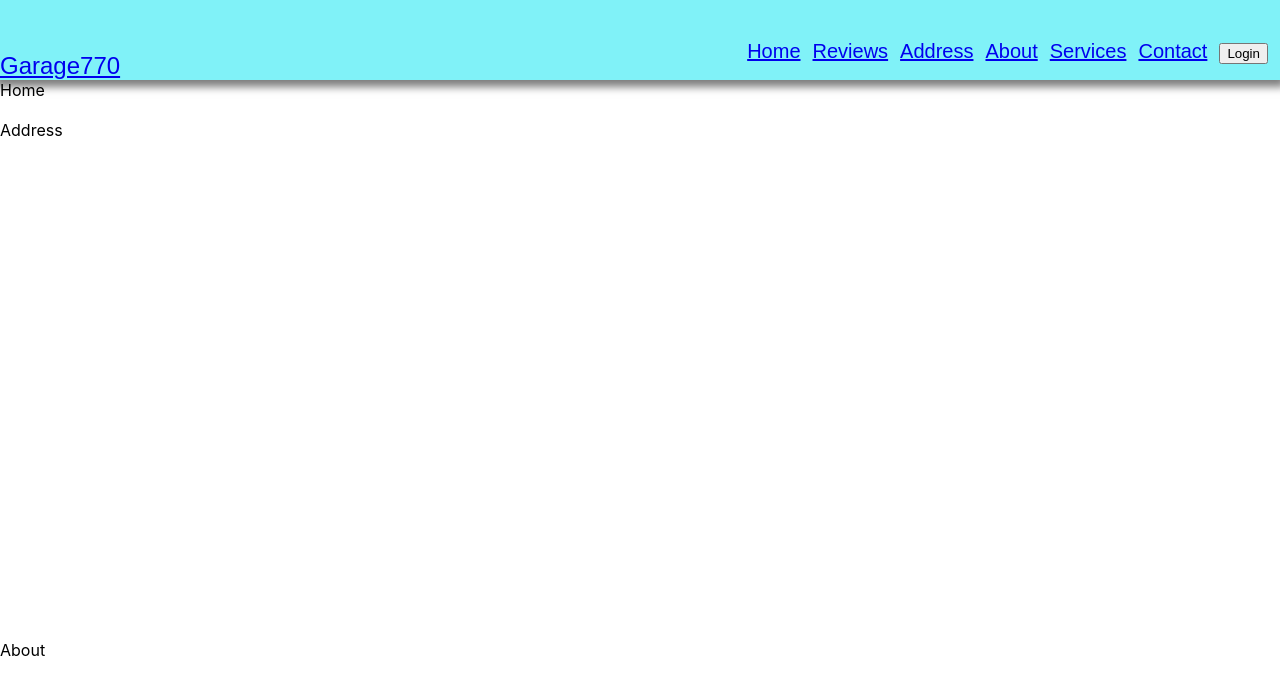
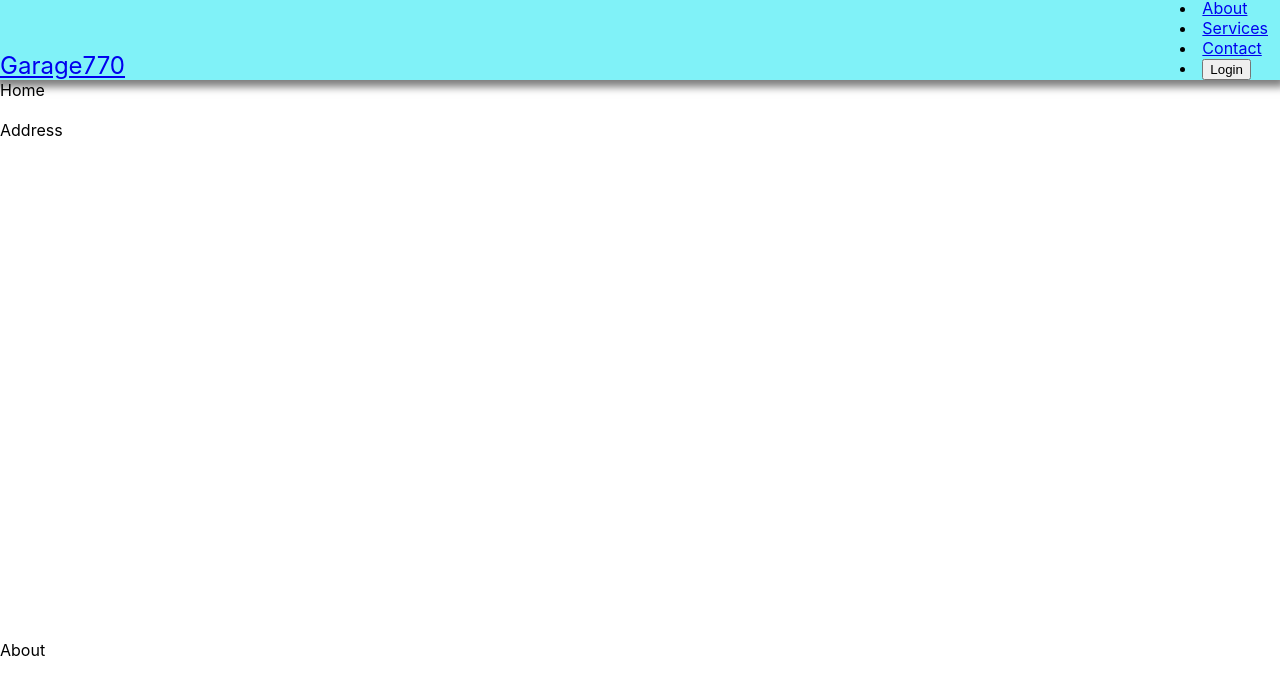
Before and after one commit to benshabbat/garage-js-react-node, a React (Create React App) app in the folder client/: page / in a window 1280 px wide. Shown: the top 694 px of the page. Built offline with nearby package versions, Linux system fonts and the light colour scheme.

Commit message:
changes on header

```diff
--- a/client/src/components/header/Header.jsx
+++ b/client/src/components/header/Header.jsx
@@ -2,19 +2,33 @@ import "./header.css";
 import { Link, Outlet } from "react-router-dom";
 import { useSelector } from "react-redux";
 import { NavUser, NavLanding } from "../index";
-
+import MyAccount from "../myAccount/MyAccount";
 const Header = () => {
   const { user } = useSelector((state) => state.auth);
   // const { _id } = useSelector((state) => state.user.user);
 
+  //   return (
+  //     <>
+  //       <nav className="header-container">
+  //         <div className="logo">
+  //           <Link to="/">Garage770</Link>
+  //         </div>
+  //         <div>{user ? <NavUser /> : <NavLanding />}</div>
+  //       </nav>
+  //       <Outlet />
+  //     </>
+  //   );
+  // };
+
+  // export default Header;
   return (
     <>
-      <header className="header-container">
+      <div className="navbar">
         <div className="logo">
           <Link to="/">Garage770</Link>
         </div>
-        <ul>{user ? <NavUser /> : <NavLanding />}</ul>
-      </header>
+        <div>{user ? <NavUser /> : <NavLanding />}</div>
+      </div>
       <Outlet />
     </>
   );
--- a/client/src/components/header/header.css
+++ b/client/src/components/header/header.css
@@ -1,5 +1,5 @@
 .header-container {
-  font-family: 'Acme', sans-serif;
+  font-family: "Acme", sans-serif;
   /* background-color: rgba(0, 187, 255, 0.225); */
   background-color: #80f2f8;
   display: flex;
@@ -13,16 +13,33 @@
   position: sticky;
   top: 0;
 }
-.logo{
-  font-size:24px ;
+.logo {
+  font-size: 24px;
 }
-.header-container li {
+.header-container div {
   display: inline;
   margin-right: 12px;
   font-size: 20px;
-
 }
 
-.header-container li:hover {
+.header-container div:hover {
   color: #484646;
 }
+.navbar {
+  overflow: hidden;
+  background-color: #80f2f8;
+  -webkit-box-shadow: 0px 2px 8px 5px rgba(0, 0, 0, 0.51);
+  box-shadow: 0px 2px 8px 5px rgba(0, 0, 0, 0.51);
+  height: 80px;
+  justify-content: space-between;
+  display: flex;
+  flex-direction: row;
+  align-items: flex-end;
+  font: bold;
+  top: 0;
+}
+
+.navbar div {
+  float: left;
+  margin-right: 12px;
+}
```
